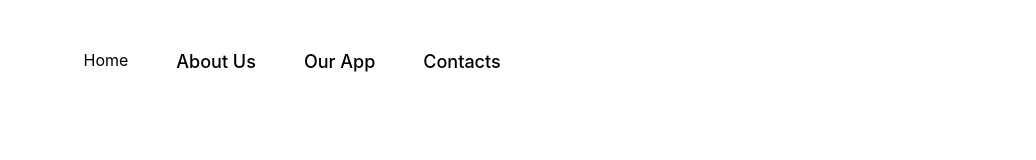
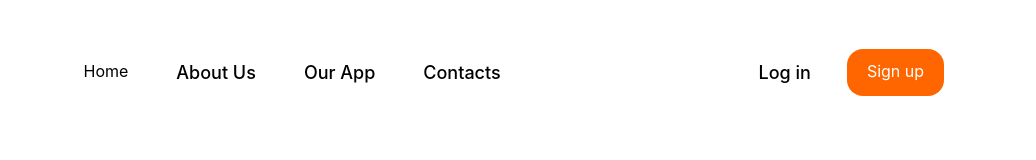
Before and after one commit to shoaib-alt/Figma-to-Code, a website: page src/index.html in a window 1280 px wide. Shown: the full height of the page, 244-1280 px from the left. Drawn offline with Linux system fonts and the light colour scheme.

Commit message:
button section

```diff
--- a/src/index.html
+++ b/src/index.html
@@ -10,7 +10,7 @@
 
 <section class="container mx-auto py-[48px]">
 
-<div class="grid grid-cols-12 gap-[30px]">
+<div class="grid grid-cols-12 gap-[30px] items-center">
     <div class="col-span-3">
       <img src="./img/logo.png" alt="branding logo">
     </div>
@@ -28,17 +28,23 @@
               <a href="#" class="navlink">Our App</a>
             </li>
             <li>
-            <a href="#" class="navlink"> Contacts</a>
+              <a href="#" class="navlink">Contacts</a>
              </li>
           </ul>
         </nav>
-
 
        </div>
 
 
 
-    <div class="col-span-3"></div>
+   <div class="col-span-3">
+
+     <div class="flex gap-4" >
+      <a href="#" class="navlink px-[20px] py-[10px]">Log in</a>
+      <a href="#" class="px-[20px] py-[10px] bg-[#FF6600] rounded-2xl text-white">Sign up</a>
+     </div>
+
+   </div>
 </div>
 
 </section>
```
Also changed, not shown: src/output.css. Lines whose indentation alone changed are shown as unchanged.
